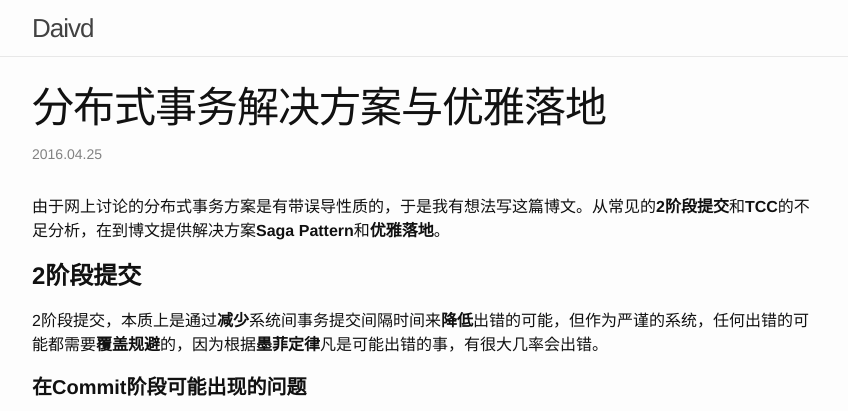
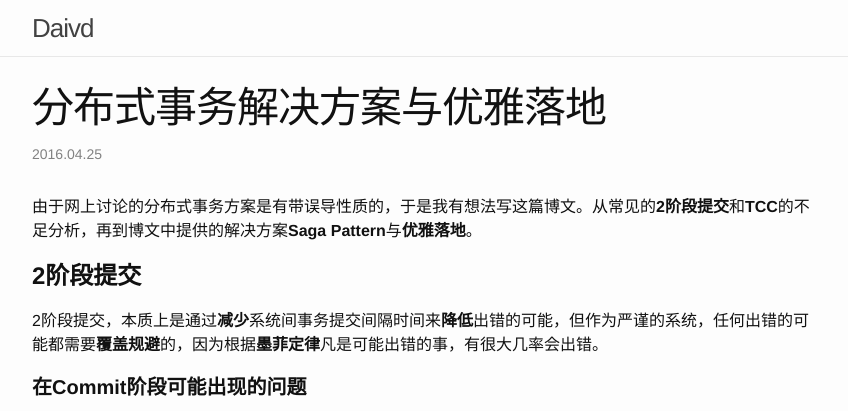
Before and after one commit to 028820/028820.github.io, a Jekyll site: the page built from _posts/2016-04-25-XA.markdown, in a window 1280 px wide and 900 px high. Shown: the top 411 px of the window, without its empty margins (213-1061 px from the left). Built offline with Jekyll 4.4.1, drawn with Linux system fonts in a browser that asks for light colours; comment, search, counter and statistics services are not loaded.

Commit message:
分布式事务:文字内容调整

```diff
--- a/_posts/2016-04-25-XA.markdown
+++ b/_posts/2016-04-25-XA.markdown
@@ -9,7 +9,7 @@ keywords: 分布式事务,Saga,Saga Pattern,2PC,两阶段提交,XA
 <!--
 [分布式事务Keynote分享](https://raw.githubusercontent.com/028820/028820.github.io/master/files/Transaction.key){:target="_blank"} 2018年8月更新-->
 
-由于网上讨论的分布式事务方案是有带误导性质的，于是我有想法写这篇博文。从常见的**2阶段提交**和**TCC**的不足分析，在到博文提供解决方案**Saga Pattern**和**优雅落地**。
+由于网上讨论的分布式事务方案是有带误导性质的，于是我有想法写这篇博文。从常见的**2阶段提交**和**TCC**的不足分析，再到博文中提供的解决方案**Saga Pattern**与**优雅落地**。
 
 <H1><B>2阶段提交</B></H1>
 
```
